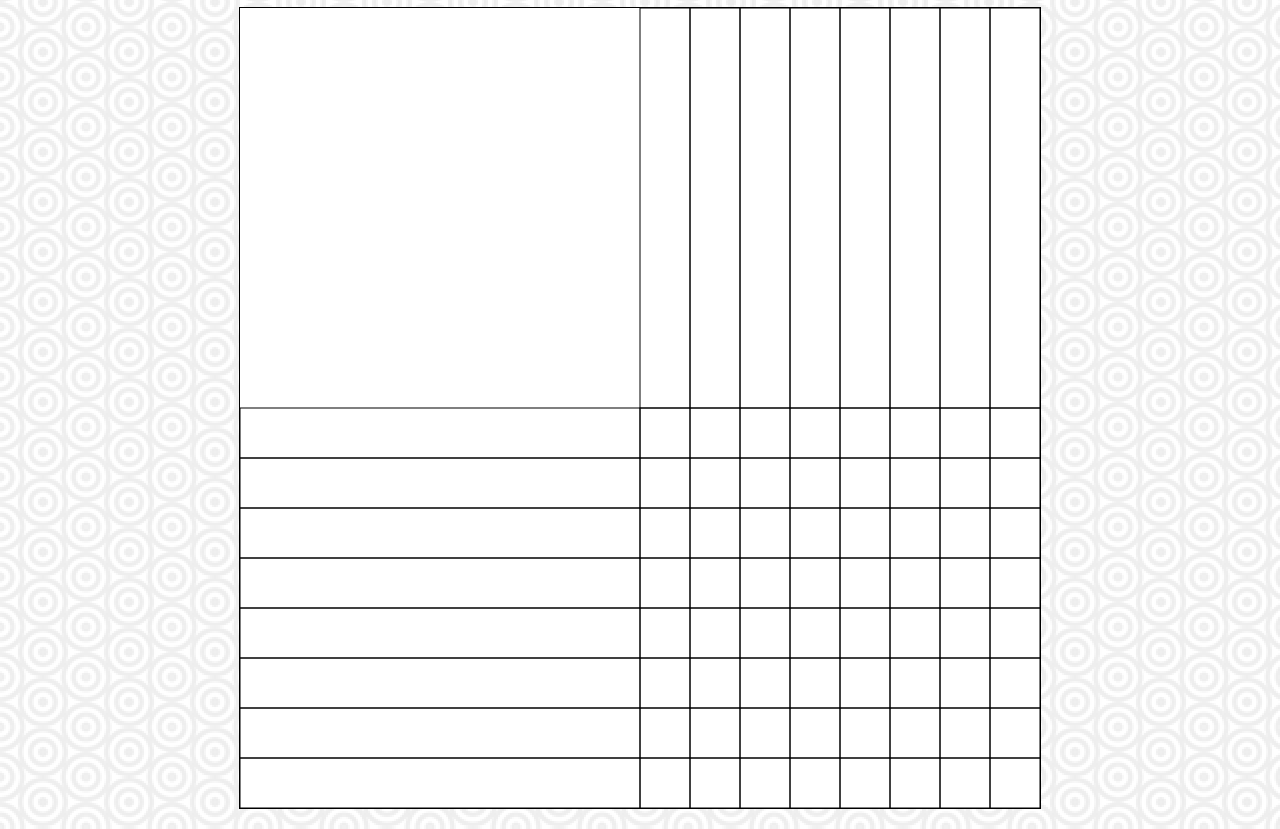
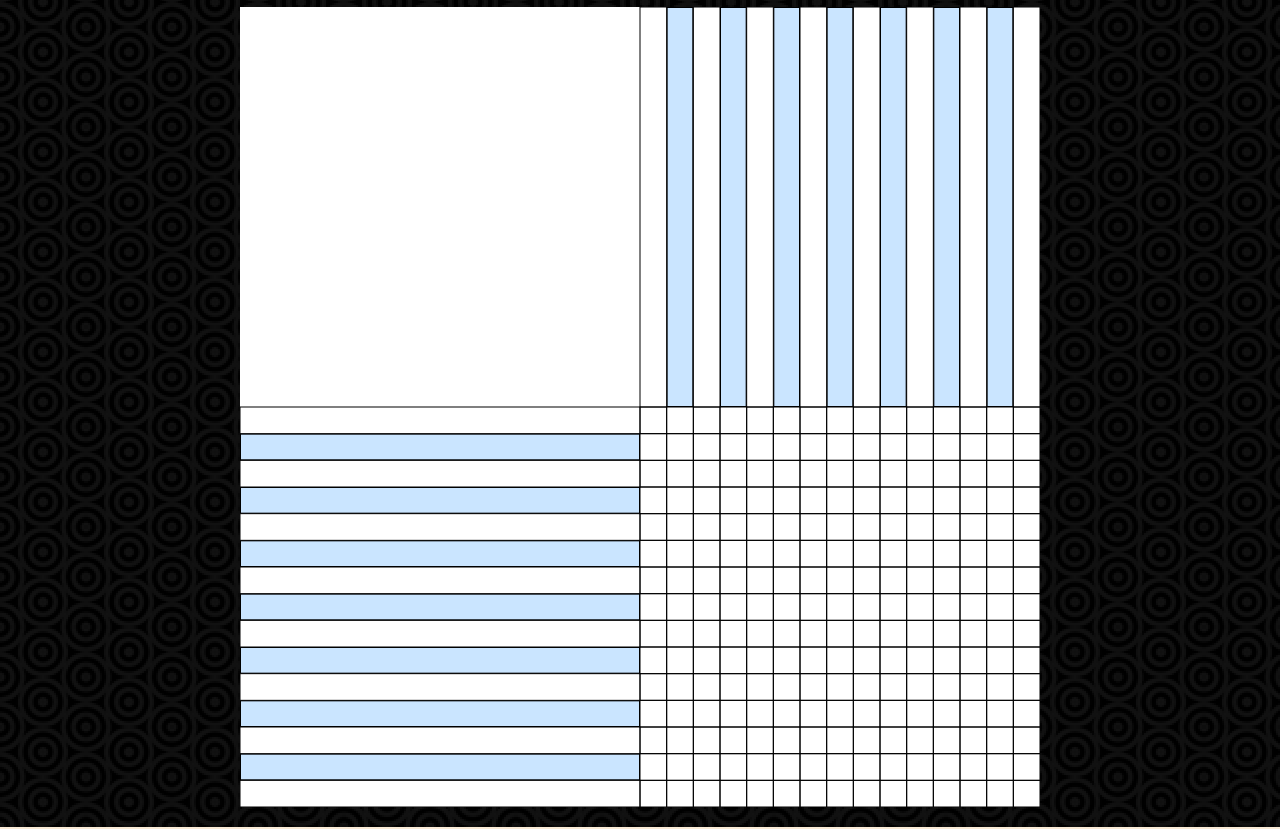
Before and after one commit to risc15/HtmlPicross, a plain HTML site: page index.html in a window 1280 px wide. Shown: the part 73-902 px from the top of the page. Drawn offline with Linux system fonts and the light colour scheme.

Commit message:
Style planning.

```diff
--- a/main.js
+++ b/main.js
@@ -5,8 +5,8 @@ function draw() {
   // Read from file and set the below accordingly:
   const height = 800;
   const width = 800;
-  const cellWidth = 8;
-  const cellHeight = 8;
+  const cellWidth = 15;
+  const cellHeight = 15;
 
   // Set canvas dimensions:
   canvas.height = height;
@@ -27,16 +27,34 @@ function draw() {
   // Draw rectangles above the grid:
   x = width/2;
   y = 0
+
   for (let i = 0; i < cellWidth; i++) {
-    ctx.strokeRect(x,y, (width/cellWidth) / 2, height / 2);
+    if (i % 2 === 0) {
+      ctx.strokeRect(x,y, (width/cellWidth) / 2, height / 2);
+    } else {
+      ctx.fillStyle = '#000000';
+      ctx.fillRect(x,y, (width/cellWidth) / 2, height / 2);
+      ctx.fillStyle = '#CAE5FF';
+      ctx.fillRect(x + 1,y + 1, ((width/cellWidth) / 2) - 2, (height / 2) - 2);
+    }
+
     x += (width/cellWidth) /2;
   }
 
   // Draw rectangles to the left of the grid:
   x = 0;
   y = height/2;
+
   for (let i = 0; i < cellHeight; i++) {
-    ctx.strokeRect(x,y, width / 2, (height/cellHeight) /2);
+    if (i % 2 === 0) {
+      ctx.strokeRect(x,y, width / 2, (height/cellHeight) /2);
+    } else {
+      ctx.fillStyle = '#000000';
+      ctx.fillRect(x,y, width / 2, (height/cellHeight) /2);
+      ctx.fillStyle = '#CAE5FF';
+      ctx.fillRect(x + 1,y + 1, (width / 2) - 2, ((height/cellHeight) /2) - 2);
+    }
+
     y += (height/cellHeight) / 2;
   }
 
--- a/style.css
+++ b/style.css
@@ -5,12 +5,12 @@
 
 body {
   background-color: antiquewhite;
-	background-image: url("images/dimension.png");
+	background-image: url("images/dark_dimension.png");
 	animation: animatedBackground 5s linear infinite; /* This is how long it will take to get to the specified background-position. */
   }
 
 canvas {
-  border: 1px solid black;
+  border: 0px solid black;
   background-color: white;
   position: relative;
 }
```
Also changed, not shown: images/dark_dimension.png (added), 3 other files.
